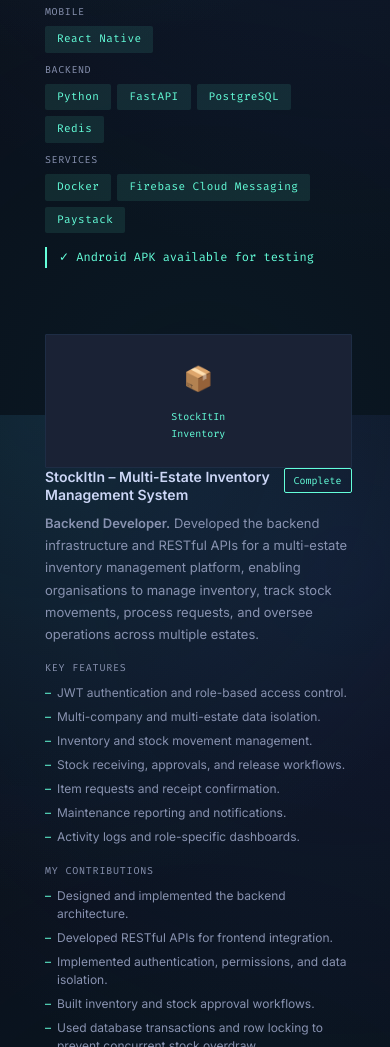
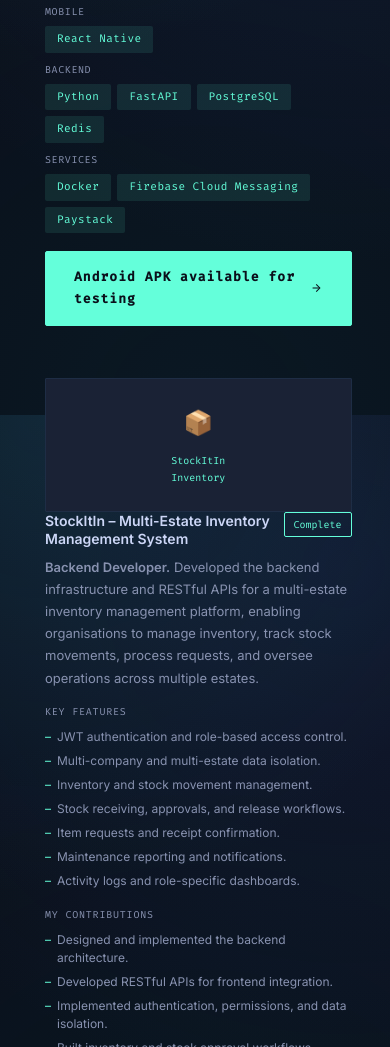
Before and after one commit to Exicutive/my-portfolio, a plain HTML site: page index.html in a window 390 px wide. Shown: the part 3805-4852 px from the top of the page. Drawn offline with Linux system fonts and the light colour scheme.

Commit message:
Edited the mobile aplication project

```diff
--- a/index.html
+++ b/index.html
@@ -1085,7 +1085,10 @@ main {
                 <span class="chip">Paystack</span>
               </div>
             </div>
-            <div class="proj-impact">✓ Android APK available for testing</div>
+            <a class="cta-btn cta-primary" href="https://drive.google.com/drive/folders/1LTZKmtdHLkRXlqe3WDVkNWryr_Bzsxvk?usp=sharing" target="_blank" rel="noopener">
+              <span>Android APK available for testing</span>
+              <svg width="16" height="16" viewBox="0 0 24 24" fill="none" stroke="currentColor" stroke-width="2"><line x1="5" y1="12" x2="19" y2="12"/><polyline points="12 5 19 12 12 19"/></svg>
+            </a>
           </div>
         </div>
 
```
